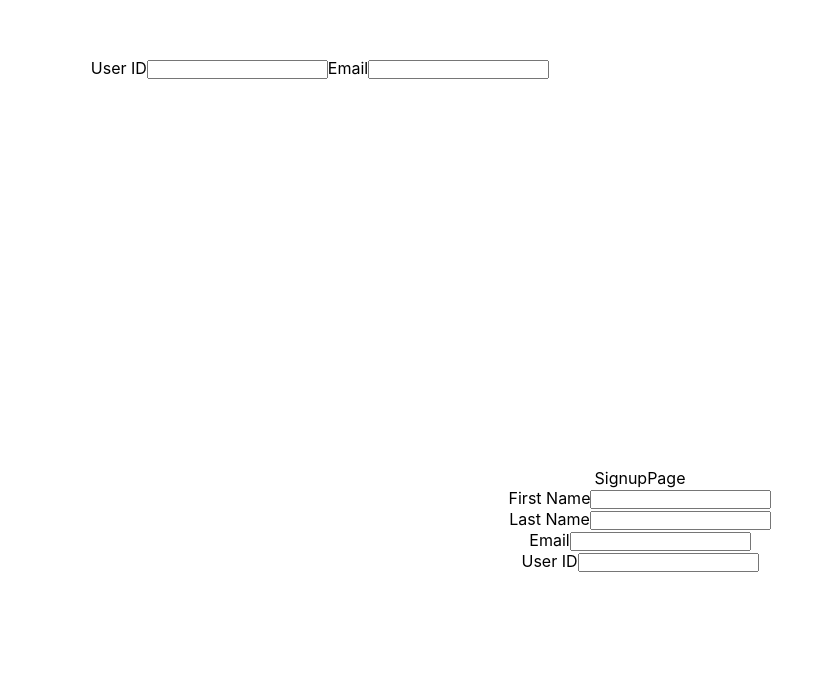
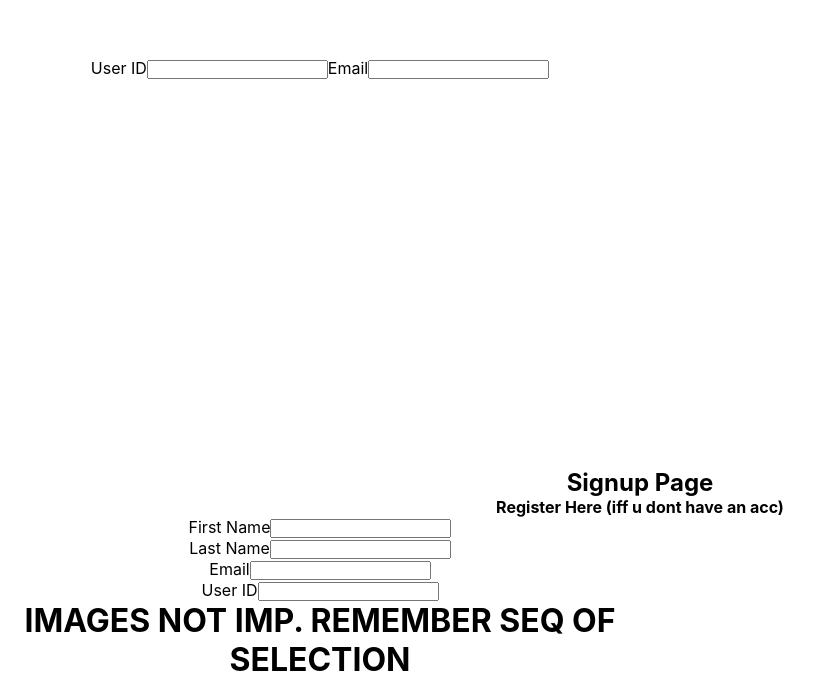
Before and after one commit to infuman69/Graphical-Password-Authentication, a React (Create React App) app in the folder graphpassclient/: page / in a window 1280 px wide. Shown: the part 332-1011 px from the top of the page, without its empty margins (0-820 px from the left). Before the commit the page ends 904 px from the top, so only its background shows below. Built offline with nearby package versions, Linux system fonts and the light colour scheme.

Commit message:
css portion begin

```diff
--- a/graphpassclient/src/Components/SignupPage/SignupPage.css
+++ b/graphpassclient/src/Components/SignupPage/SignupPage.css
@@ -0,0 +1,19 @@
+SignUPCont{
+    height: 100vh;
+    width: 100%;
+    margin: 0px;
+    padding: 10px;
+    text-align: left;
+    display: flex;
+}
+
+.userinp{
+    width: 50vw;
+    display: flex;
+    flex-direction: column;
+    align-items: center;
+    justify-content: center;
+  }
+.passwordone {
+    width: 50vw;
+  }
--- a/graphpassclient/src/Components/SignupPage/SignupPage.jsx
+++ b/graphpassclient/src/Components/SignupPage/SignupPage.jsx
@@ -3,8 +3,13 @@ import "./SignupPage.css"
 
 const SignupPage = () => {
   return (
-    <div>SignupPage
+    <div>
+      <h2>Signup Page</h2>
 
+        <h4>Register Here (iff u dont have an acc) </h4>
+
+      <div className="SignUPCont">
+        <div className="userinp">
             <div>
               <label htmlFor="firstname">First Name</label>
               <input type="text" name="firstname" id="firstname" />
@@ -24,6 +29,15 @@ const SignupPage = () => {
                 <label htmlFor="username">User ID</label>
                 <input type="text" name="username" id="username" />
             </div>
+        </div>
+
+
+        <div className="passwordone">
+
+            <h1>IMAGES NOT IMP. REMEMBER SEQ OF SELECTION</h1>
+          </div>
+      </div>
+
 
 
     </div>
```
Lines whose indentation alone changed are shown as unchanged.
